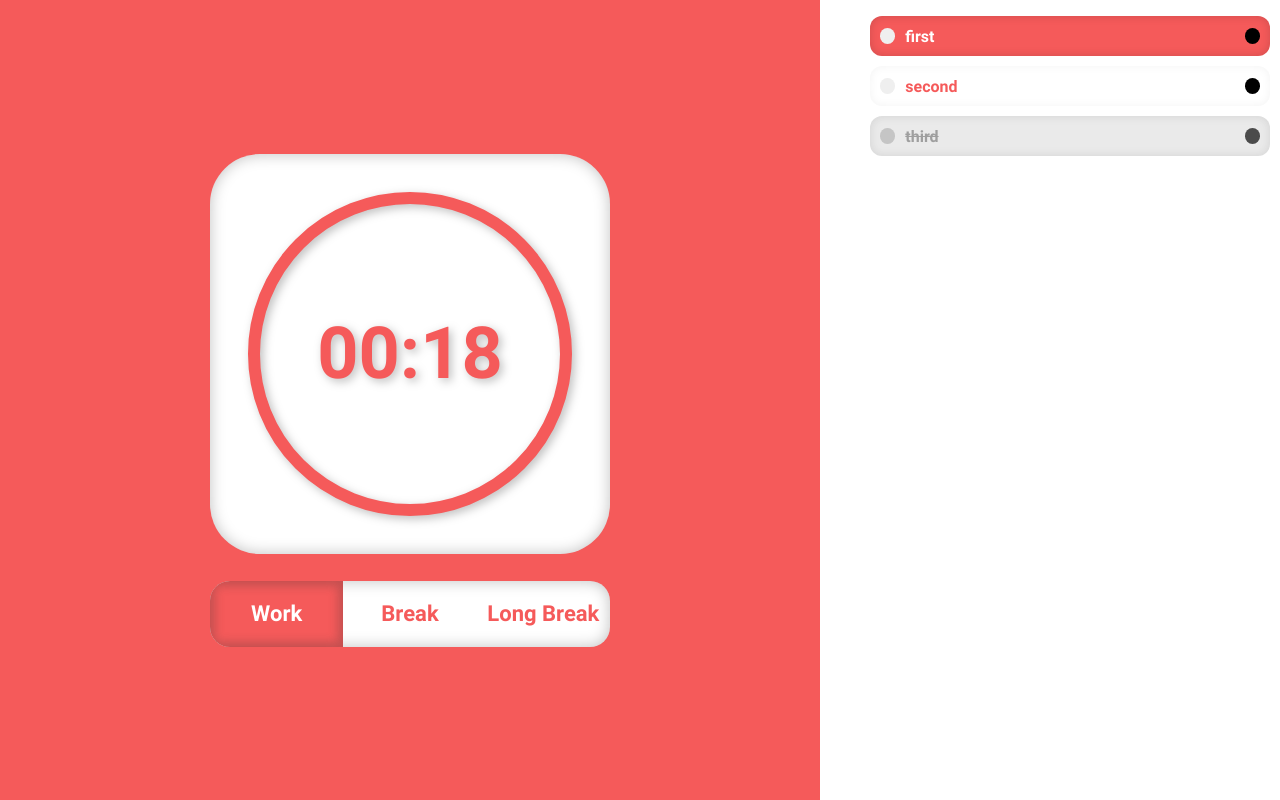
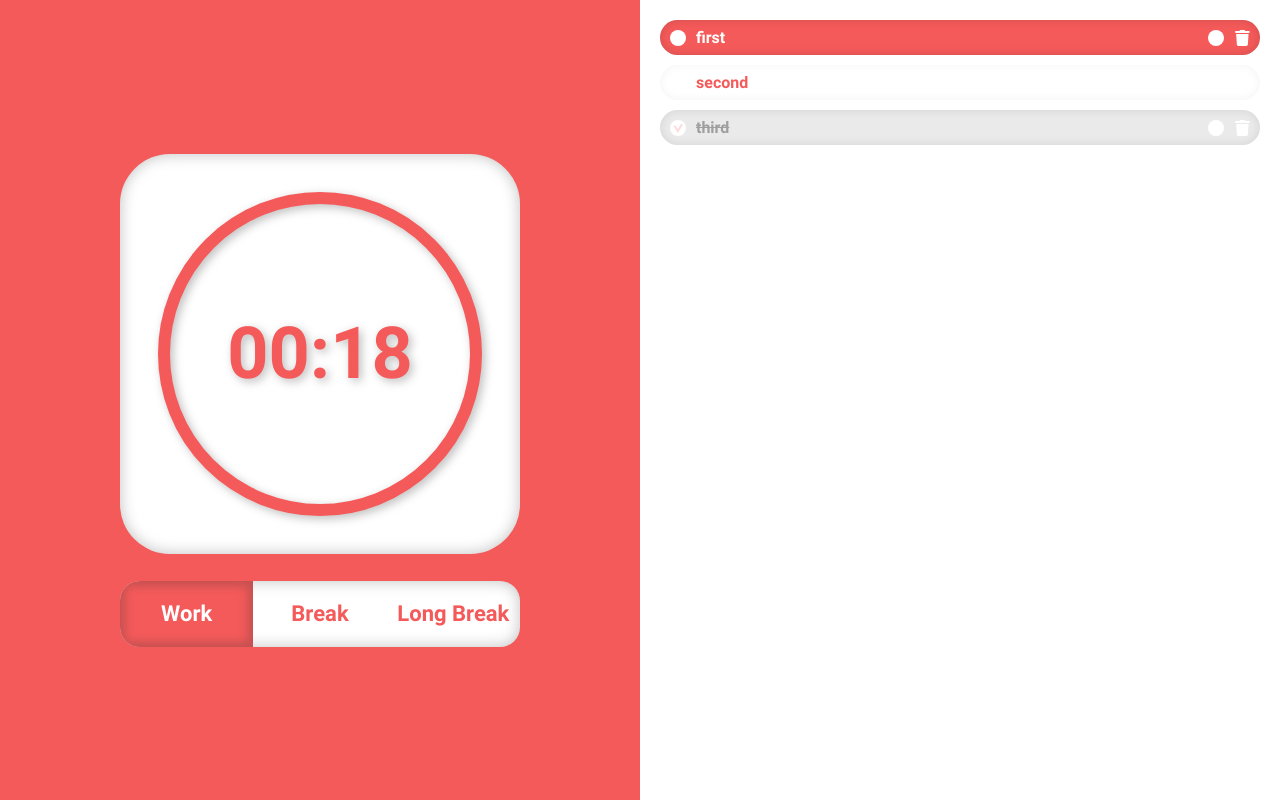
Before and after one commit to ezinber/pomo-project, a React (Create React App) app: page / in a window 1280 px wide. Built offline with nearby package versions, Linux system fonts and the light colour scheme.

Commit message:
feat: выбор активной вкладки, кнопка сохранения задачи

```diff
--- a/src/components/App.js
+++ b/src/components/App.js
@@ -8,7 +8,7 @@ import './app.css';
 function App() {
   const defaultSettings = useContext(SettingsContext);
   const [settings, setSetting] = useLocalStorage('settings', defaultSettings);
-  const [tasks, setTasks] = React.useState(defaultTasks); //(Task)
+  const [tasks, setTasks] = useLocalStorage('tasks', defaultTasks); //(Task)
 
   const handleTimerEnd = (mode) => {
     console.log('Time in mode %d is out', mode);
@@ -39,12 +39,23 @@ function App() {
   }
 
   function handleTaskClick(task) {
-    console.log('click');
     setTasks(state => state.map(current => {
       current.id !== task.id
       ? current.isActive = false
       : current.isActive = true;
 
+      return current;
+    }));
+  }
+
+  function handleTaskSave(task) {
+    //setTasks(state => state.map(current => current.id === task.id ? task : current));
+    setTasks(state => state.map(current => {
+      if (current.id === task.id) {
+        console.log(task.text);
+        return task;
+      }
+      console.log(current.text);
       return current;
     }));
   }
@@ -61,7 +72,7 @@ function App() {
 
   return (
     <SettingsContext.Provider value={settings}>
-      <div className="App">
+      <div className="app">
         <Timer
           settings={settings.timer}
           onStart={handleTimerStart}
@@ -71,13 +82,15 @@ function App() {
         />
 
         {/* Список задач возможно стоит вынести в отдельный компонент (Task)*/}
-        <ul className="tasklist">
+        <ul className="app__sidebar">
           {tasks.map(taskData => (
             <Task
+              key={taskData.id}
               task={taskData}
               onDelete={handleTaskDelete}
               onComplete={handleTaskComplete}
               onClick={handleTaskClick}
+              onSave={handleTaskSave}
             />
           ))}
         </ul>
--- a/src/components/Task/Task.css
+++ b/src/components/Task/Task.css
@@ -1,13 +1,12 @@
 .task {
-  margin: 0 10px 10px;
+  margin: 0 0 10px 0;
   padding: 0;
-  width: 400px;
-  height: 40px;
+  height: 35px;
   display: flex;
   align-items: center;
   list-style: none;
   box-shadow: inset 0 0 10px rgb(0 0 0 / 5%);
-  border-radius: 12px;
+  border-radius: 20px;
   color: rgb(245, 90, 90);
   cursor: pointer;
   transition: all 200ms ease;
@@ -38,6 +37,9 @@
   height: 100%;
   font-family: Roboto, sans-serif;
   font-weight: 600;
+  text-overflow: ellipsis;
+  white-space: nowrap;
+  overflow: hidden;
   background: none;
   border: none;
   color: inherit;
@@ -49,29 +51,41 @@
 }
 
 .task-button { /*блок-примесь, должно быть по БЭМ*/
-  margin-left: 10px;
+  margin: 0 0 0 10px;
+  padding: 0;
+  width: 16px;
+  height: 16px;
+  min-width: 16px;
+  min-height: 16px;
   border: none;
-  border-radius: 50%;
   outline: none;
+  background: none;
 }
 
 .task__delete-button {
   margin-right: 10px;
-  width: 16px;
-  height: 16px;
-  background: #000;
+  background-image: url('../../images/task-delete-icon.svg');
+  background-repeat: no-repeat;
+  background-size: contain;
+  background-position: center;
+
+  cursor: inherit;
+}
+
+.task__save-button {
+  background: #fff;
+  border-radius: 50%;
   cursor: inherit;
 }
 
 .task__complete-button {
-  width: 16px;
-  height: 16px;
+  background: #fff;
+  border-radius: 50%;
   cursor: inherit;
 }
 
 .task__complete-button_checked {
-  width: 16px;
-  height: 16px;
-  background: #777;
-  opacity: .5;
+  background-image: url('../../images/task-completed-icon.svg');
+  background-repeat: no-repeat;
+  background-position: center;
 }
--- a/src/components/Task/Task.js
+++ b/src/components/Task/Task.js
@@ -1,7 +1,7 @@
 import React from 'react';
 import './Task.css';
 
-function Task ({ task, onComplete, onDelete, onClick }) {
+function Task ({ task, onComplete, onDelete, onClick, onSave }) {
   const [text, setText] = React.useState(task.text);
 
   const taskClassName = (
@@ -13,6 +13,7 @@ function Task ({ task, onComplete, onDelete, onClick }) {
 
   function handleChange(e) {
     setText(e.target.value);
+    console.log(task.text);
   }
 
   function handleDelete() {
@@ -27,10 +28,16 @@ function Task ({ task, onComplete, onDelete, onClick }) {
     !task.isCompleted && !task.isActive && onClick(task);
   }
 
+  function handleSave() {
+    task.text = text;
+    onSave(task);
+  }
+
   return (
     <li className={taskClassName} key={task.id}>
       <button type="button" className={completeButtonClassName} onClick={handleComplete} title={task.isCompleted ? 'uncheck' : 'check'} />
       <input type="text" className="task__text" onClick={handleClick} onChange={handleChange} value={text} disabled={task.isCompleted} />
+      <button type="submit" className="task-button task__save-button" onClick={handleSave} title="save" />
       <button type="button" className="task-button task__delete-button" onClick={handleDelete} title="удалить" />
     </li>
   )
--- a/src/components/Timer/timer.css
+++ b/src/components/Timer/timer.css
@@ -2,11 +2,13 @@
     flex: 1 1;
     transition: background-color 200ms ease;
     width: 100%;
+    min-width: 50%;
     display: flex;
     flex-direction: column;
     justify-content: center;
     align-items: center;
     padding: 30px;
+    box-sizing: border-box;
 }
 
 .timer__ticker {
--- a/src/components/app.css
+++ b/src/components/app.css
@@ -1,6 +1,13 @@
-.App {
+.app {
     display: flex;
     justify-content: space-between;
     align-items: stretch;
     min-height: 100vh;
 }
+
+.app__sidebar {
+    margin: 0;
+    padding: 20px;
+    width: 50%;
+    box-sizing: border-box;
+}
```
Also changed, not shown: src/components/Timer/Timer.js (line endings or trailing spaces), src/images/task-completed-icon.svg (added), src/images/task-delete-icon.svg (added).
